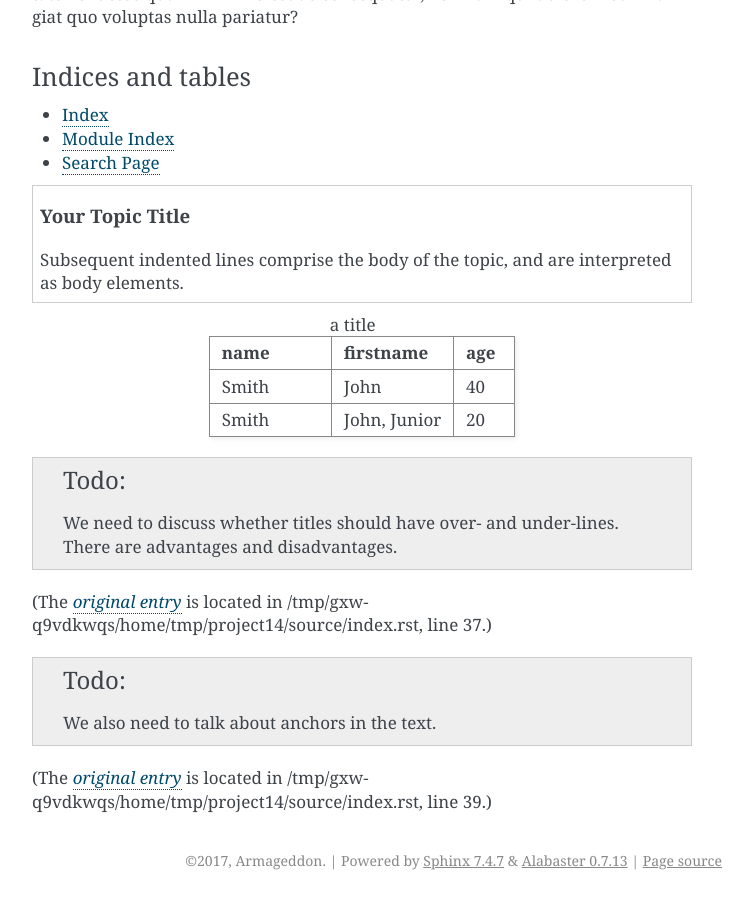
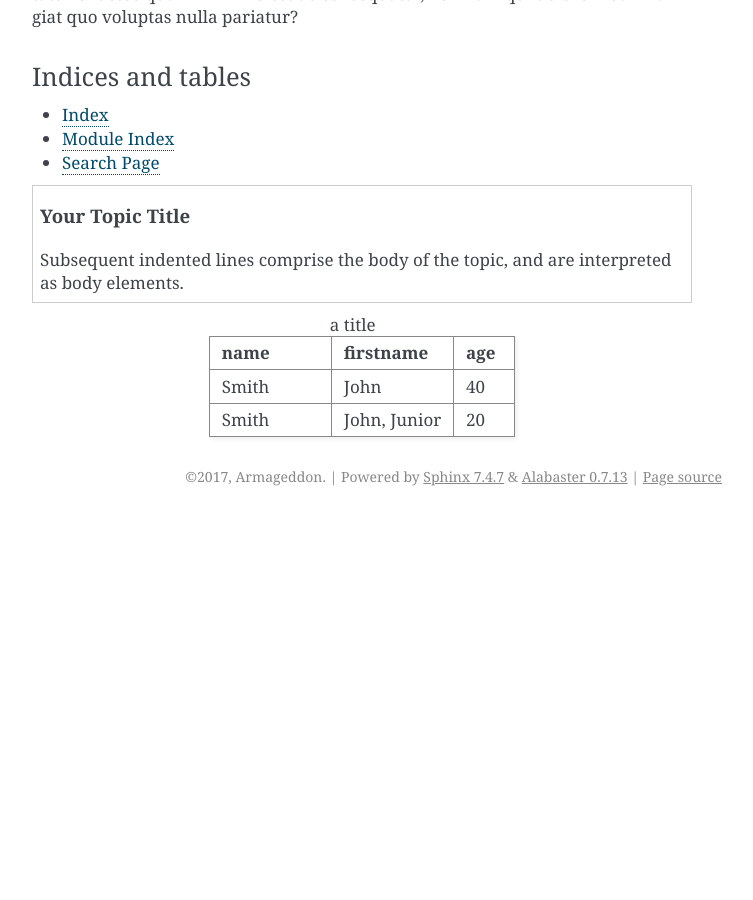
Before and after one commit to esmerel/global-thermonuclear-war, a Sphinx documentation site: the page built from source/index.rst, in a window 1280 px wide and 900 px high, scrolled down 2316 px. Shown: the whole window, without its empty margins (388-1141 px from the left). Built offline with Sphinx 7.4.7, drawn with Linux system fonts in a browser that asks for light colours; after the commit the page ends 2832 px from its top, so only the background shows below that; some of the changed lines change nothing that is shown.

Commit message:
moving todos to separate file

```diff
--- a/source/index.rst
+++ b/source/index.rst
@@ -105,6 +105,3 @@
 
    "Smith", "John", 40
    "Smith", "John, Junior", 20
-
-
-.. todolist::
--- /dev/null
+++ b/source/todos.rst
@@ -0,0 +1,5 @@
+Welcome to the todos.
+*****************************************************
+
+
+.. todolist::
```
